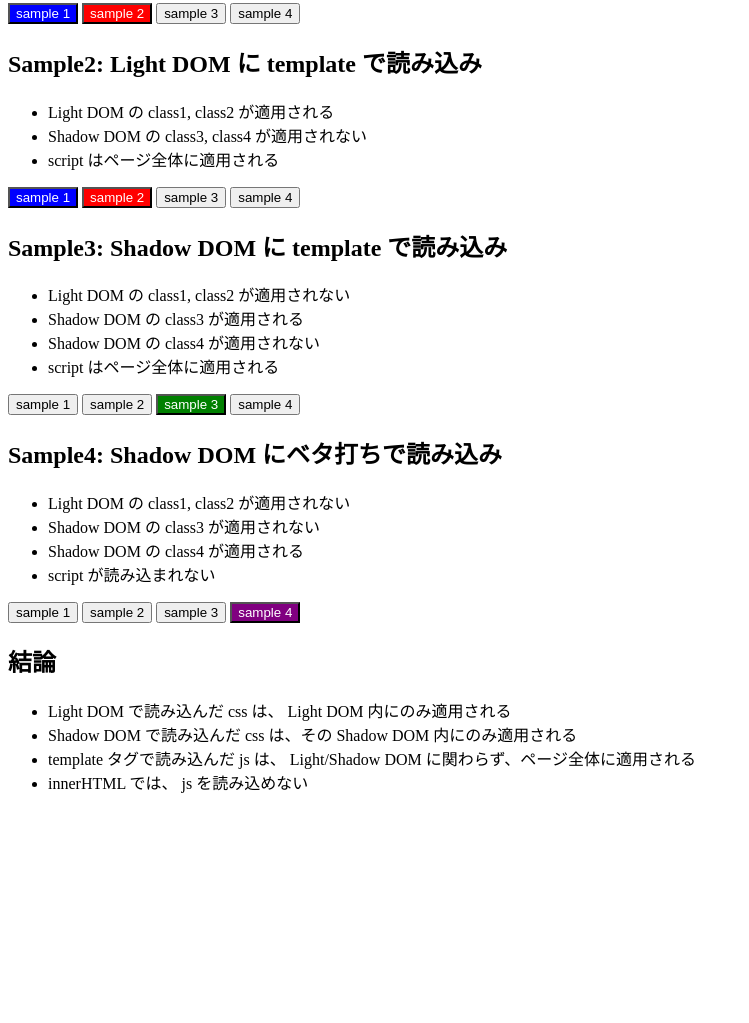
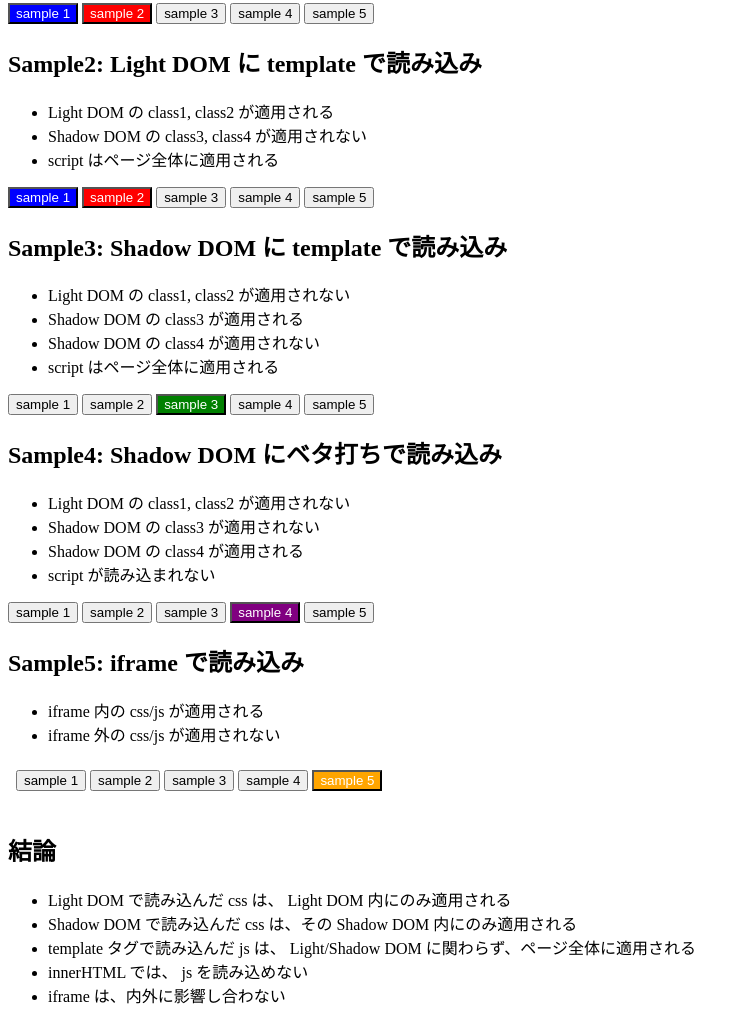
Before and after one commit to hirorich/DbDumpTool, a plain HTML site: page Light_Shadow-Dom/index.html in a window 1280 px wide. Shown: the part 152-1175 px from the top of the page, without its empty margins (0-749 px from the left). Before the commit the page ends 962 px from the top, so only its background shows below. Drawn offline with Linux system fonts and the light colour scheme.

Commit message:
iframeによるサンプル追加

```diff
--- /dev/null
+++ b/Light_Shadow-Dom/css/sample5.css
@@ -0,0 +1,4 @@
+.class5 {
+    background-color: orange;
+    color: white;
+}
--- a/Light_Shadow-Dom/index.html
+++ b/Light_Shadow-Dom/index.html
@@ -22,6 +22,7 @@
             <button class="class2" onclick="func2();">sample 2</button>
             <button class="class3" onclick="func3();">sample 3</button>
             <button class="class4" onclick="func4();">sample 4</button>
+            <button class="class5" onclick="func5();">sample 5</button>
         </div>
     </div>
 
@@ -41,6 +42,7 @@
         <button class="class2" onclick="func2();">sample 2</button>
         <button class="class3" onclick="func3();">sample 3</button>
         <button class="class4" onclick="func4();">sample 4</button>
+        <button class="class5" onclick="func5();">sample 5</button>
     </template>
 
     <div>
@@ -60,6 +62,7 @@
         <button class="class2" onclick="func2();">sample 2</button>
         <button class="class3" onclick="func3();">sample 3</button>
         <button class="class4" onclick="func4();">sample 4</button>
+        <button class="class5" onclick="func5();">sample 5</button>
     </template>
 
     <div>
@@ -74,12 +77,24 @@
     </div>
 
     <div>
+        <h2>Sample5: iframe で読み込み</h2>
+        <ul>
+            <li>iframe 内の css/js が適用される</li>
+            <li>iframe 外の css/js が適用されない</li>
+        </ul>
+        <div style="width: 300px; height: 50px;">
+            <iframe src="./sample5.html" width="500px" height="100%" style="border: 0px;"></iframe>
+        </div>
+    </div>
+
+    <div>
         <h2>結論</h2>
         <ul>
             <li>Light DOM で読み込んだ css は、 Light DOM 内にのみ適用される</li>
             <li>Shadow DOM で読み込んだ css は、その Shadow DOM 内にのみ適用される</li>
             <li>template タグで読み込んだ js は、 Light/Shadow DOM に関わらず、ページ全体に適用される</li>
             <li>innerHTML では、 js を読み込めない</li>
+            <li>iframe は、内外に影響し合わない</li>
         </ul>
     </div>
 </body>
--- a/Light_Shadow-Dom/index.js
+++ b/Light_Shadow-Dom/index.js
@@ -27,6 +27,7 @@ function initSample4() {
     <button class="class2" onclick="func2();">sample 2</button>
     <button class="class3" onclick="func3();">sample 3</button>
     <button class="class4" onclick="func4();">sample 4</button>
+    <button class="class5" onclick="func5();">sample 5</button>
 `;
     shadowRoot.appendChild(el);
 }
--- /dev/null
+++ b/Light_Shadow-Dom/js/sample5.js
@@ -0,0 +1,3 @@
+function func5() {
+    console.log("func5");
+}
--- /dev/null
+++ b/Light_Shadow-Dom/sample5.html
@@ -0,0 +1,7 @@
+<link href="./css/sample5.css" rel="stylesheet" />
+<script src="./js/sample5.js"></script>
+<button class="class1" onclick="func1();">sample 1</button>
+<button class="class2" onclick="func2();">sample 2</button>
+<button class="class3" onclick="func3();">sample 3</button>
+<button class="class4" onclick="func4();">sample 4</button>
+<button class="class5" onclick="func5();">sample 5</button>
```
